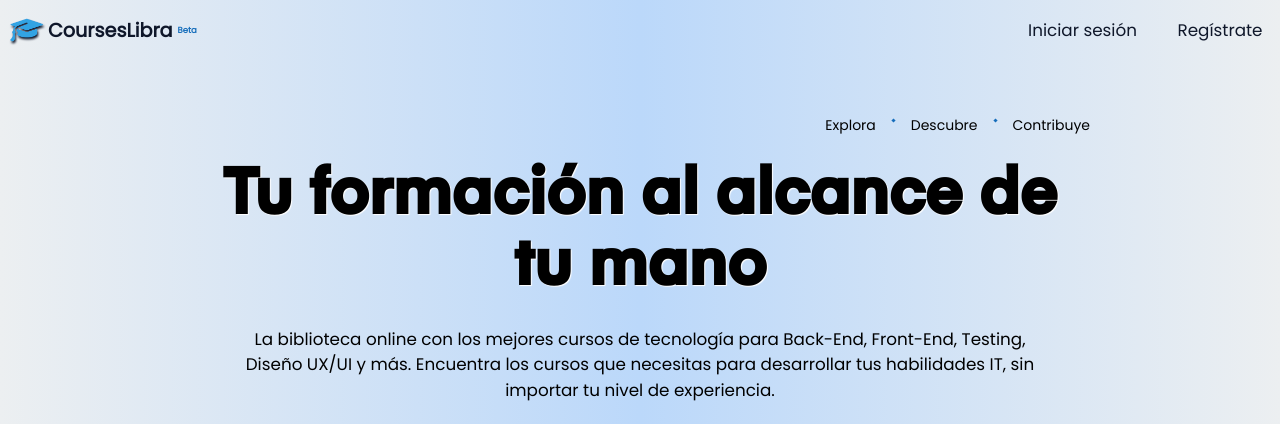
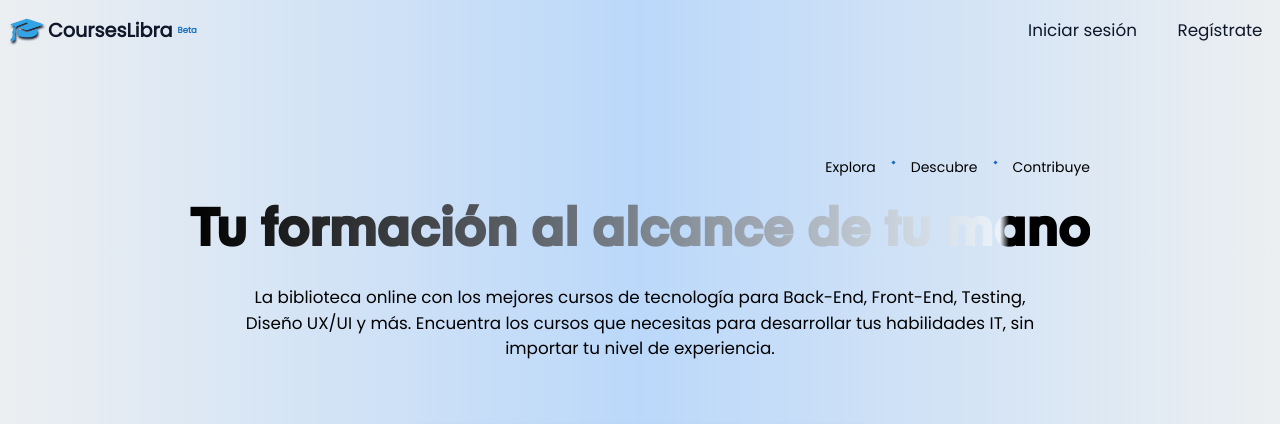
Before and after one commit to facudam/fullstack-courses-app, a React (Vite) app in the folder client/: page / in a window 1280 px wide. Shown: the top 424 px of the page. Built offline with nearby package versions, Linux system fonts and the light colour scheme; no server answers.

Commit message:
add h1 beta animation at header

```diff
--- a/client/src/components/authNav/AuthNav.module.css
+++ b/client/src/components/authNav/AuthNav.module.css
@@ -13,7 +13,7 @@
     width: 100%;
     text-transform: capitalize;
     font-weight: 700;
-    font-size: 1.2rem;
+    font-size: 1.1rem;
     text-align: center;
 }
 
--- a/client/src/components/header/Header.module.css
+++ b/client/src/components/header/Header.module.css
@@ -26,16 +26,37 @@
 
 .header-ctn h1 {
     font-family: eina;
-    font-size: clamp(1rem, 10vw, 4rem);
-    color: var(--main-black);
-    text-shadow: 1px 1px 1px rgb(255, 255, 255);
+    font-size: clamp(1rem, 10vw, 3.263rem);
+    /* color: var(--main-black); */
     text-align: center;
     line-height: 110%;
 }
 
+.btn-shine {
+    background: linear-gradient(to right, var(--main-black) 0, rgba(255, 255, 255, .5) var(--first-percent), var(--main-black) var(--second-percent));
+    background-clip: text;
+    -webkit-background-clip: text;
+    -webkit-text-fill-color: transparent;
+    animation: shine 3s infinite linear forwards;
+  }
+
+  @keyframes shine {
+    0% { --first-percent: 10%; --second-percent: 11%; }
+    10% { --first-percent: 20%; --second-percent: 21%; }
+    20% { --first-percent: 30%; --second-percent: 31%; }
+    40% { --first-percent: 40%; --second-percent: 41%; }
+    50% { --first-percent: 50%; --second-percent: 51%; }
+    60% { --first-percent: 60%; --second-percent: 61%; }
+    70% { --first-percent: 70%; --second-percent: 71%; }
+    80% { --first-percent: 80%; --second-percent: 81%; }
+    90% { --first-percent: 90%; --second-percent: 91%; }
+    100% { --first-percent: 100%; --second-percent: 1%; }
+  }
+
 .header-ctn__titles {
     max-width: 900px;
     display: flex;
+    margin: 0 30px;
     flex-direction: column;
     gap: 25px;
 }
@@ -110,6 +131,9 @@
     .keywords li::after {
         display: none;
     }
+    .header-ctn__titles {
+        margin: 0 25px;
+    }
     .header-ctn__titles p {
         font-size: 1rem;
         padding: 0;
--- a/client/src/components/header/Header.tsx
+++ b/client/src/components/header/Header.tsx
@@ -29,7 +29,7 @@ export const Header: FC = () => {
                         <li>Descubre</li>
                         <li>Contribuye</li>
                     </ul>
-                    <h1>Tu formación al alcance de tu mano</h1>
+                    <h1 className={ styles['btn-shine']}>Tu formación al alcance de tu mano</h1>
                     <p>La biblioteca online con los mejores cursos de tecnología para Back-End, Front-End, Testing, Diseño UX/UI y más. Encuentra los cursos que necesitas para desarrollar tus habilidades IT, sin importar tu nivel de experiencia.</p>
                 </div>
             </div>
--- a/client/src/index.css
+++ b/client/src/index.css
@@ -32,5 +32,7 @@ body {
   --green-hover: rgb(20, 148, 198);
   --background-gradient: linear-gradient(90deg, rgb(236, 239, 241) 0%, rgb(187, 216, 250),rgb(236, 239, 241)  100%);
   --opacity: 1;
-  --loading-ctn-color: rgba(21, 109, 187, 0.5);
+  --text-shadow-color: rgb(255, 255, 255);
+  --first-percent: 10%;
+  --second-percent: 12%;
 }
```
Also changed, not shown: 1 other file (tests, documents, lock files or other folders).
